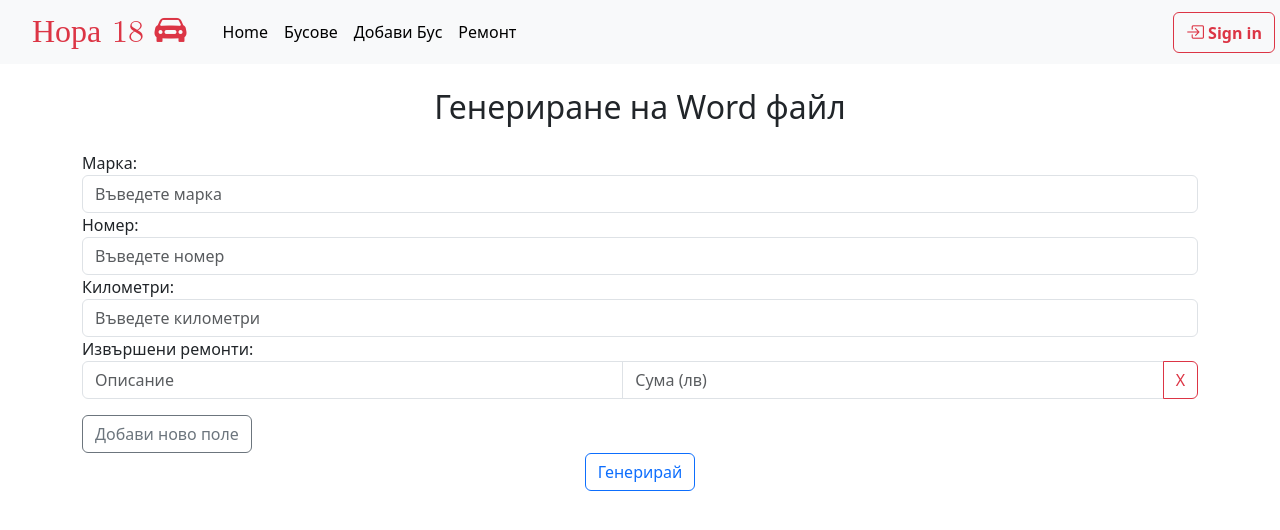
After one commit to StoichoManolov/carmechanics, a Django app: page /repair/ in a window 1280 px wide. The commit adds this page. Shown: the top 530 px of the page. Run offline with Django 5.2, Linux system fonts and the light colour scheme.

Commit message:
word file and db logic

```diff
--- a/CarMechanic/buses/models.py
+++ b/CarMechanic/buses/models.py
@@ -21,13 +21,12 @@ class Bus(models.Model):
     )
 
 
-
 class Modifications(models.Model):
 
     bus = models.ForeignKey(Bus, on_delete=models.CASCADE)
 
-    price = models.IntegerField()
+    date = models.DateField(null=True, blank=True)
 
     repair = models.CharField(max_length=200)
 
-    date = models.DateField(null=True, blank=True)
+    price = models.IntegerField()
--- a/CarMechanic/buses/urls.py
+++ b/CarMechanic/buses/urls.py
@@ -1,7 +1,7 @@
 from django.urls import path
 from django.urls.conf import include
 
-from CarMechanic.buses.views import BusListView, BusAddView, BusDeleteView, BusDetailView
+from CarMechanic.buses.views import BusListView, BusAddView, BusDeleteView, BusDetailView, BusUpdateView
 
 urlpatterns = [
     path('', BusListView.as_view(), name='bus_list'),
@@ -9,6 +9,6 @@ urlpatterns = [
     path('<int:pk>/', include([
         path('detail/', BusDetailView.as_view(), name='bus_detail'),
         path('delete/', BusDeleteView.as_view(), name='bus_delete'),
-        # path('edit/', EditRecipeView.as_view(), name='recipe-edit'),
+        path('edit/', BusUpdateView.as_view(), name='bus_edit'),
     ])),
 ]
--- /dev/null
+++ b/CarMechanic/docxgeneration/urls.py
@@ -0,0 +1,7 @@
+from django.urls import path
+
+from CarMechanic.docxgeneration.views import generate_word_file
+
+urlpatterns = [
+    path('', generate_word_file, name='repair')
+]
--- a/CarMechanic/docxgeneration/views.py
+++ b/CarMechanic/docxgeneration/views.py
@@ -1,3 +1,116 @@
 from django.shortcuts import render
+from django.http import JsonResponse
+from django.conf import settings
+from django.utils.timezone import now
+from docx import Document
+from docx.enum.text import WD_ALIGN_PARAGRAPH
+from docx.shared import Pt, Inches, RGBColor
+import os
 
-# Create your views here.
+from CarMechanic.buses.models import Modifications, Bus
+
+
+def generate_word_file(request):
+    if request.method == 'POST':
+        brand = request.POST.get('brand', '').strip()
+        number = request.POST.get('number', '').strip()
+        kilometers = request.POST.get('kilometers', '').strip()
+        dynamic_inputs = []
+        sum_inputs = 0
+
+        # Process dynamic inputs
+        for key in request.POST:
+            if key.startswith('text_input_'):
+                index = key.split('_')[-1]
+                text_value = request.POST.get(key, '').strip()
+                number_value = request.POST.get(f'text_input_space_{index}', '0').strip()
+                if not text_value.isdigit():
+                    dynamic_inputs.append((text_value, int(number_value)))
+                    sum_inputs += int(number_value)
+
+        # Save data to the database
+        try:
+            bus, created = Bus.objects.get_or_create(
+                model=brand,
+                number=number,
+                defaults={'km': int(kilometers) if kilometers.isdigit() else None},
+            )
+
+            for repair, price in dynamic_inputs:
+                Modifications.objects.create(
+                    bus=bus,
+                    date=now().date(),
+                    repair=repair,
+                    price=price,
+                )
+        except Exception as e:
+            return JsonResponse({'message': f'Error saving to database: {e}'}, status=500)
+
+        # Generate the Word file
+        if ' ' in number:
+            filename_parts = number.split(' ')
+            docx_filename = f"{filename_parts[-1]}.docx"
+        else:
+            docx_filename = f"{number}.docx"
+
+        docx_filepath = os.path.join(settings.MEDIA_ROOT, docx_filename)
+
+        if os.path.exists(docx_filepath):
+            doc = Document(docx_filepath)
+        else:
+            doc = Document()
+
+        brand_paragraph = doc.add_paragraph()
+        brand_paragraph.paragraph_format.space_after = Pt(3)
+        brand_paragraph.paragraph_format.space_before = Pt(3)
+        brand_run = brand_paragraph.add_run(f'{brand} {number}')
+        brand_run.font.size = Pt(14)
+        brand_paragraph.alignment = WD_ALIGN_PARAGRAPH.CENTER
+        brand_run.bold = True
+
+        kilometers_paragraph = doc.add_paragraph()
+        kilometers_paragraph.paragraph_format.space_before = Pt(3)
+        kilometers_paragraph.paragraph_format.space_after = Pt(3)
+        kilometers_run = kilometers_paragraph.add_run(f'{kilometers} км.')
+        kilometers_run.font.size = Pt(14)
+        kilometers_paragraph.alignment = WD_ALIGN_PARAGRAPH.CENTER
+
+        if dynamic_inputs:
+            p = doc.add_heading()
+            heading_run = p.add_run('Извършен ремонт:')
+            heading_run.font.size = Pt(14)
+            heading_run.font.color.rgb = RGBColor(0, 0, 0)
+            for i, (text_value, number_value) in enumerate(dynamic_inputs, start=1):
+                table = doc.add_table(rows=1, cols=2)
+                cell1 = table.cell(0, 0)
+                cell1.width = Inches(6)
+                cell1_paragraph = cell1.paragraphs[0]
+                cell1_paragraph.paragraph_format.space_after = Pt(0)
+                cell1_paragraph.paragraph_format.space_before = Pt(0)
+                run1 = cell1_paragraph.add_run(f'{i}: {text_value}')
+                run1.font.size = Pt(14)
+
+                cell2 = table.cell(0, 1)
+                cell2.width = Inches(0.9)
+                cell2_paragraph = cell2.paragraphs[0]
+                cell2_paragraph.paragraph_format.space_after = Pt(0)
+                cell2_paragraph.paragraph_format.space_before = Pt(0)
+                cell2_paragraph.alignment = WD_ALIGN_PARAGRAPH.RIGHT
+                run2 = cell2_paragraph.add_run(f'{number_value} лв.')
+                run2.font.size = Pt(14)
+
+        sum_paragraph = doc.add_paragraph()
+        sum_paragraph.paragraph_format.space_after = Pt(3)
+        sum_paragraph.paragraph_format.space_before = Pt(3)
+        sum_run = sum_paragraph.add_run(f'Всичко: {sum_inputs} лв.')
+        sum_run.bold = True
+        sum_run.font.size = Pt(14)
+        sum_paragraph.alignment = WD_ALIGN_PARAGRAPH.RIGHT
+
+        doc.save(docx_filepath)
+
+        return render(request, 'wordfile/repairs.html', {
+            'success_message': 'Генериран е WORD файл и данните са записани в базата!',
+        })
+
+    return render(request, 'wordfile/repairs.html')
--- a/CarMechanic/urls.py
+++ b/CarMechanic/urls.py
@@ -22,5 +22,6 @@ from CarMechanic import accounts
 urlpatterns = [
     path('admin/', admin.site.urls),
     path('', include('CarMechanic.accounts.urls')),
-    path('bus/', include('CarMechanic.buses.urls'))
+    path('bus/', include('CarMechanic.buses.urls')),
+    path('repair/', include('CarMechanic.docxgeneration.urls'))
 ]
--- a/templates/buses/create-bus.html
+++ b/templates/buses/create-bus.html
@@ -8,9 +8,8 @@
 
       <div class="form-group text-center">
         {{ form.as_p }} <!-- This will render each form field inside <p> tags -->
+          <button type="submit" class="btn btn-outline-primary">Submit</button>
       </div>
-
-      <button type="submit" class="btn btn-outline-primary">Submit</button>
     </form>
   </div>
 {% endblock %}
--- a/templates/buses/detail-bus.html
+++ b/templates/buses/detail-bus.html
@@ -13,7 +13,7 @@
     </div>
 
     <div class="mt-4">
-      <a href="#" class="btn btn-primary mr-2">Редактирай</a>
+      <a href="{% url 'bus_edit' bus.id %}" class="btn btn-primary mr-2">Редактирай</a>
       <a href="{% url 'bus_delete' bus.id %}" class="btn btn-danger">Изтрий</a>
     </div>
   </div>
--- a/templates/index.html
+++ b/templates/index.html
@@ -21,7 +21,7 @@
     <a class="navbar-brand" style="margin-left: 20px" href="{% url 'home' %}">
         <h2 class="m-0 text-danger" style="font-family: math">
              Нора 18
-            <i class="bi bi-safe"></i>
+           <i class="bi bi-car-front-fill"></i>
         </h2>
     </a>
 
@@ -46,7 +46,7 @@
               <a class="nav-link" style="color: black;" href="{% url 'bus_create' %}">Добави Бус</a>
             </li>
               <li class="nav-item">
-              <a class="nav-link" style="color: black;" href="#">Ремонт</a>
+              <a class="nav-link" style="color: black;" href="{% url 'repair' %}">Ремонт</a>
             </li>
           </ul>
         </div>
--- /dev/null
+++ b/templates/wordfile/repairs.html
@@ -0,0 +1,67 @@
+{% extends 'index.html' %}
+
+{% block content %}
+  <div class="container mt-4">
+    <h2 class="mb-4 text-center">Генериране на Word файл</h2>
+    <form method="post">
+      {% csrf_token %}
+
+      <div class="form-group">
+        <label for="brand">Марка:</label>
+        <input type="text" id="brand" name="brand" class="form-control" placeholder="Въведете марка">
+      </div>
+
+      <div class="form-group">
+        <label for="number">Номер:</label>
+        <input type="text" id="number" name="number" class="form-control" placeholder="Въведете номер">
+      </div>
+
+      <div class="form-group">
+        <label for="kilometers">Километри:</label>
+        <input type="text" id="kilometers" name="kilometers" class="form-control" placeholder="Въведете километри">
+      </div>
+
+      <div class="form-group">
+        <label for="dynamic_inputs">Извършени ремонти:</label>
+        <div id="dynamic-inputs">
+          <div class="input-group mb-2">
+            <input type="text" name="text_input_1" class="form-control" placeholder="Описание">
+            <input type="number" name="text_input_space_1" class="form-control ml-2" placeholder="Сума (лв)">
+            <button type="button" class="btn btn-outline-danger ml-2 remove-field">X</button>
+          </div>
+        </div>
+        <button type="button" id="add-field" class="btn btn-outline-secondary mt-2">Добави ново поле</button>
+      </div>
+
+      <div class="form-group text-center">
+        <button type="submit" class="btn btn-outline-primary">Генерирай</button>
+      </div>
+    </form>
+
+    {% if success_message %}
+      <div class="alert alert-success mt-4 text-center">
+        {{ success_message }}
+      </div>
+    {% endif %}
+  </div>
+
+  <script>
+    document.getElementById('add-field').addEventListener('click', function () {
+      const dynamicInputs = document.getElementById('dynamic-inputs');
+      const index = dynamicInputs.children.length + 1;
+      const newField = `
+        <div class="input-group mb-2">
+          <input type="text" name="text_input_${index}" class="form-control" placeholder="Описание">
+          <input type="number" name="text_input_space_${index}" class="form-control ml-2" placeholder="Сума (лв)">
+          <button type="button" class="btn btn-outline-danger ml-2 remove-field">X</button>
+        </div>`;
+      dynamicInputs.insertAdjacentHTML('beforeend', newField);
+    });
+
+    document.getElementById('dynamic-inputs').addEventListener('click', function (e) {
+      if (e.target.classList.contains('remove-field')) {
+        e.target.parentElement.remove();
+      }
+    });
+  </script>
+{% endblock %}
```
Also changed, not shown: CarMechanic/buses/views.py (+11 -1 lines), templates/buses/edit-bus.html (added, +23 -0 lines), CarMechanic/buses/migrations/0002_modifications_date_alter_bus_number.py (added), CarMechanic/docxgeneration/forms.py (added), 3 other files.
